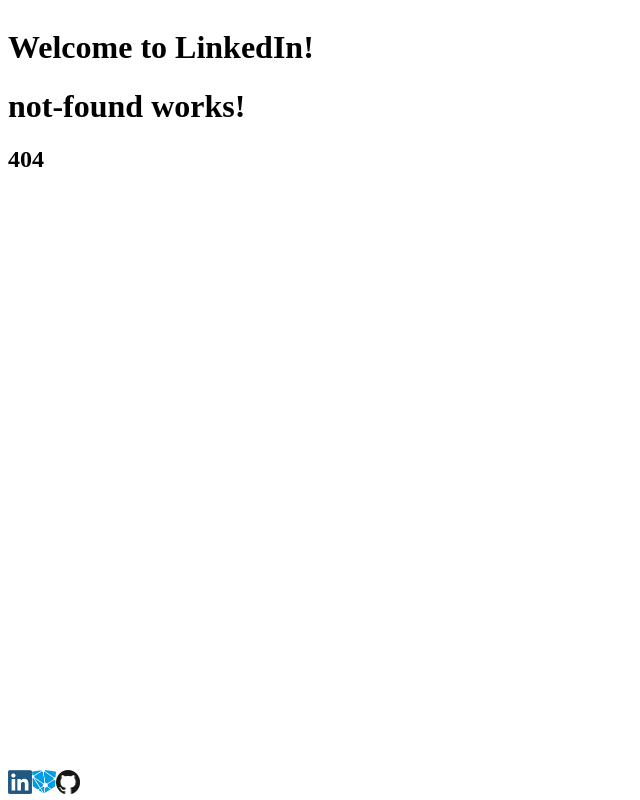
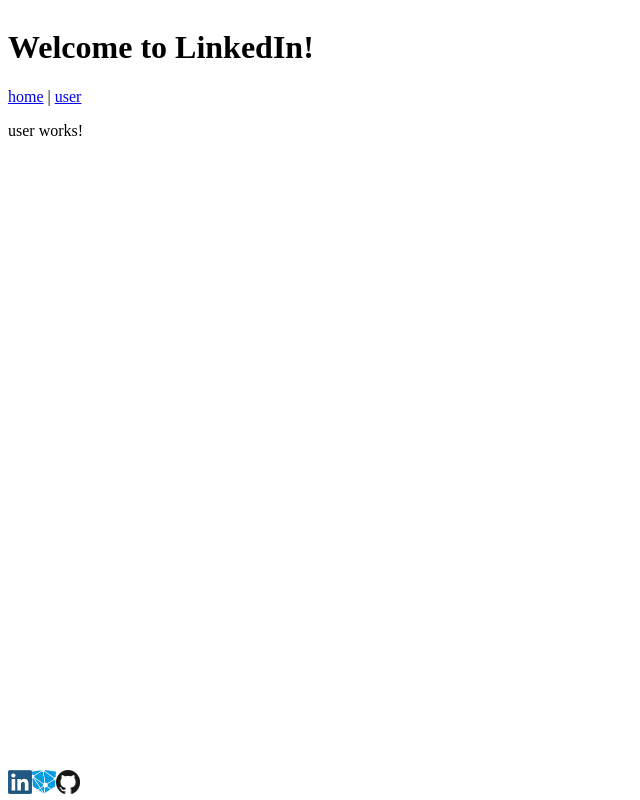
Before and after one commit to netTrek/LinkedIn_Angular_Routing, an Angular app: page /user in a window 1280 px wide. Before the commit this address had no page. Shown: the whole page, without its empty margins (0-640 px from the left). Built offline with nearby package versions, Linux system fonts and the light colour scheme.

Commit message:
DE_3193_04_01_routerLink_Direktive

```diff
--- a/src/app/app-routing.module.ts
+++ b/src/app/app-routing.module.ts
@@ -2,10 +2,12 @@
 import { Routes, RouterModule } from '@angular/router';
 import { HomeComponent } from './home/home/home.component';
 import { NotFoundComponent } from './not-found/not-found/not-found.component';
+import { UserComponent } from './user/user/user.component';
 
 const routes: Routes = [
   { path: '', redirectTo: 'home', pathMatch: 'full' },
   { path: 'home', component: HomeComponent },
+  { path: 'user', component: UserComponent },
   { path: '**', component: NotFoundComponent }
 ];
 
--- a/src/app/app.component.html
+++ b/src/app/app.component.html
@@ -3,7 +3,10 @@
   Welcome to {{ title }}!
 </h1>
 
-<nav></nav>
+<nav>
+  <a [routerLink]="['home']">home</a> |
+  <a routerLink="user">user</a>
+</nav>
 
 <router-outlet></router-outlet>
 
--- a/src/app/app.component.ts
+++ b/src/app/app.component.ts
@@ -7,4 +7,7 @@
 })
 export class AppComponent {
   title = 'LinkedIn';
+  constructor () {
+    console.log ( 'init' );
+  }
 }
--- a/src/app/app.module.ts
+++ b/src/app/app.module.ts
@@ -5,6 +5,7 @@
 import { AppComponent } from './app.component';
 import { HomeModule } from './home/home.module';
 import { NotFoundModule } from './not-found/not-found.module';
+import { UserModule } from './user/user.module';
 
 @NgModule({
   declarations: [
@@ -14,7 +15,8 @@
     BrowserModule,
     AppRoutingModule,
     HomeModule,
-    NotFoundModule
+    NotFoundModule,
+    UserModule
   ],
   providers: [],
   bootstrap: [AppComponent]
--- /dev/null
+++ b/src/app/user/user/user.component.html
@@ -0,0 +1,3 @@
+<p>
+  user works!
+</p>
--- /dev/null
+++ b/src/app/user/user/user.component.ts
@@ -0,0 +1,15 @@
+import { Component, OnInit } from '@angular/core';
+
+@Component({
+  selector: 'in-user',
+  templateUrl: './user.component.html',
+  styleUrls: ['./user.component.scss']
+})
+export class UserComponent implements OnInit {
+
+  constructor() { }
+
+  ngOnInit() {
+  }
+
+}
```
Also changed, not shown: src/app/user/user.module.ts (added, +12 -0 lines), src/app/user/user/user.component.scss (added).
